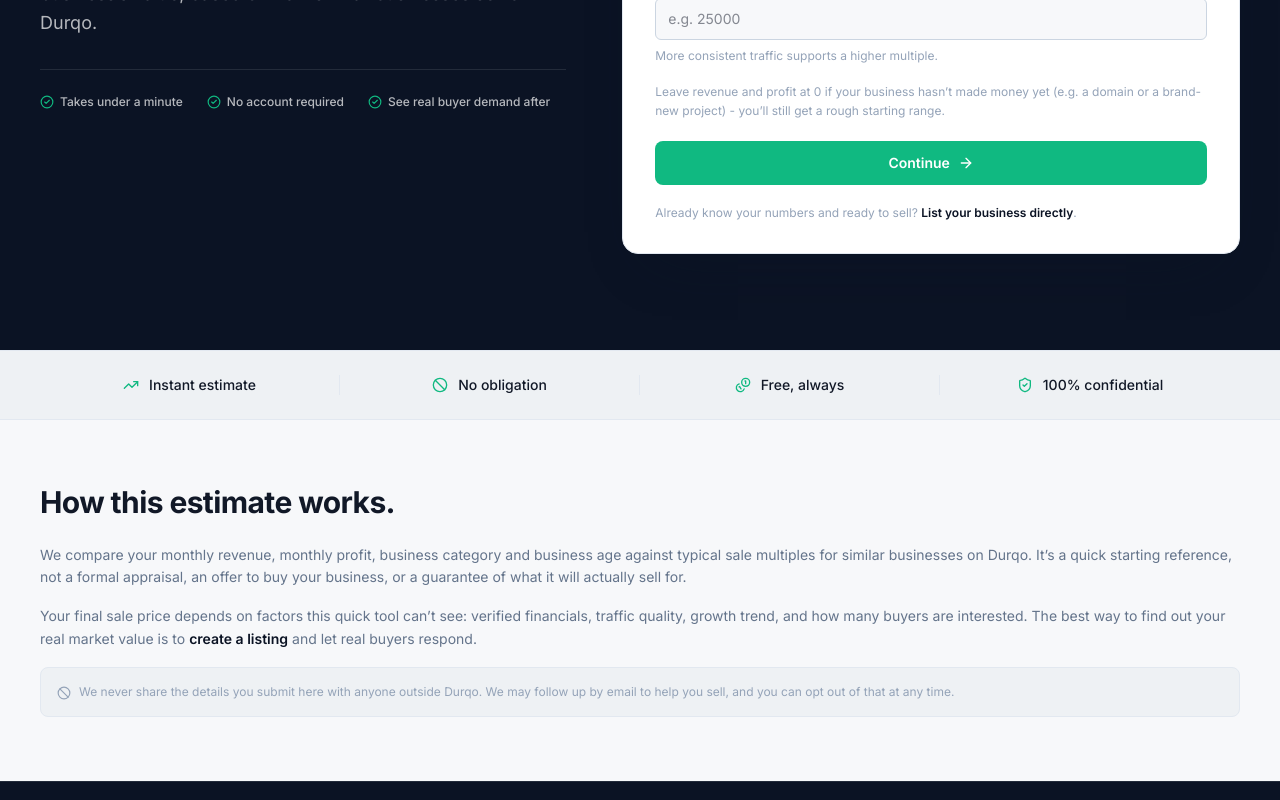
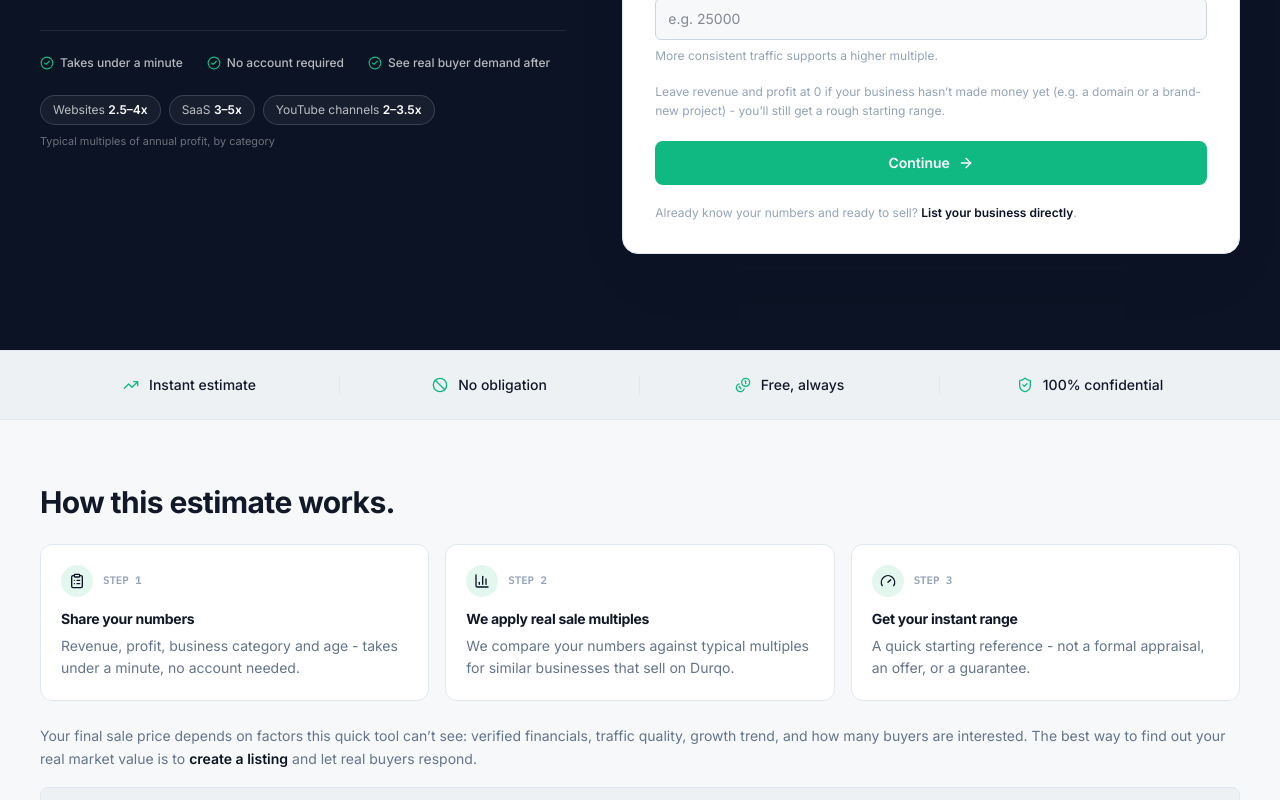
Before and after one commit to mdmanirmia/durqo-app, a Next.js app: page /valuation in a window 1280 px wide. Shown: the part 520-1320 px from the top of the page. Built offline with nearby package versions, Linux system fonts and the light colour scheme; no server answers.

Commit message:
Enhance valuation page with additional icons and steps
Added new icons and updated valuation steps with highlights.

```diff
--- a/src/app/valuation/page.tsx
+++ b/src/app/valuation/page.tsx
@@ -1,5 +1,5 @@
 import type { Metadata } from "next";
-import { Ban, CheckCircle2, Coins, ShieldCheck, TrendingUp } from "lucide-react";
+import { Ban, BarChart3, CheckCircle2, ClipboardList, Coins, Gauge, ShieldCheck, TrendingUp } from "lucide-react";
 import Container from "@/components/ui/Container";
 import ValuationForm from "./ValuationForm";
 
@@ -41,6 +41,34 @@ const TRUST_POINTS = [
   { icon: ShieldCheck, label: "100% confidential" },
 ];
 
+// Sep 27, 2026 (design pass): a few representative multiples pulled straight
+// from CATEGORY_MULTIPLES in src/lib/valuation.ts - real numbers the
+// calculator itself uses, not invented marketing figures - shown as a quick
+// visual hook in the hero.
+const MULTIPLE_HIGHLIGHTS = [
+  { label: "Websites", range: "2.5–4x" },
+  { label: "SaaS", range: "3–5x" },
+  { label: "YouTube channels", range: "2–3.5x" },
+];
+
+const ESTIMATE_STEPS = [
+  {
+    icon: ClipboardList,
+    title: "Share your numbers",
+    body: "Revenue, profit, business category and age - takes under a minute, no account needed.",
+  },
+  {
+    icon: BarChart3,
+    title: "We apply real sale multiples",
+    body: "We compare your numbers against typical multiples for similar businesses that sell on Durqo.",
+  },
+  {
+    icon: Gauge,
+    title: "Get your instant range",
+    body: "A quick starting reference - not a formal appraisal, an offer, or a guarantee.",
+  },
+];
+
 export default function ValuationPage() {
   return (
     <main>
@@ -77,6 +105,18 @@ export default function ValuationPage() {
                     </span>
                   ))}
                 </div>
+
+                <div className="mt-6 flex flex-wrap gap-2">
+                  {MULTIPLE_HIGHLIGHTS.map((m) => (
+                    <span
+                      key={m.label}
+                      className="rounded-full border border-white/15 bg-white/5 px-3 py-1.5 text-xs text-white/70"
+                    >
+                      {m.label} <span className="font-semibold text-white">{m.range}</span>
+                    </span>
+                  ))}
+                </div>
+                <p className="mt-2 text-[0.68rem] text-white/40">Typical multiples of annual profit, by category</p>
               </div>
 
               <ValuationForm />
@@ -104,12 +144,23 @@ export default function ValuationPage() {
         <Container>
           <Inner className="max-w-[760px]">
             <h2 className="mb-6 text-2xl sm:text-3xl">How this estimate works.</h2>
-            <div className="flex flex-col gap-4 text-sm leading-relaxed text-ink-soft">
-              <p>
-                We compare your monthly revenue, monthly profit, business category and business age against typical
-                sale multiples for similar businesses on Durqo. It&rsquo;s a quick starting reference, not a formal
-                appraisal, an offer to buy your business, or a guarantee of what it will actually sell for.
-              </p>
+            <div className="grid gap-4 sm:grid-cols-3">
+              {ESTIMATE_STEPS.map(({ icon: Icon, title, body }, i) => (
+                <div key={title} className="rounded-xl border border-rule bg-paper-raised p-5">
+                  <div className="mb-3 flex items-center gap-2.5">
+                    <span className="flex h-8 w-8 shrink-0 items-center justify-center rounded-full bg-brand-soft text-brand-strong">
+                      <Icon size={16} />
+                    </span>
+                    <span className="mono text-[0.68rem] font-semibold uppercase tracking-wide text-ink-faint">
+                      Step {i + 1}
+                    </span>
+                  </div>
+                  <h3 className="mb-1.5 text-sm font-semibold text-ink">{title}</h3>
+                  <p className="text-sm leading-relaxed text-ink-soft">{body}</p>
+                </div>
+              ))}
+            </div>
+            <div className="mt-6 flex flex-col gap-4 text-sm leading-relaxed text-ink-soft">
               <p>
                 Your final sale price depends on factors this quick tool can&rsquo;t see: verified financials, traffic
                 quality, growth trend, and how many buyers are interested. The best way to find out your real market
```
